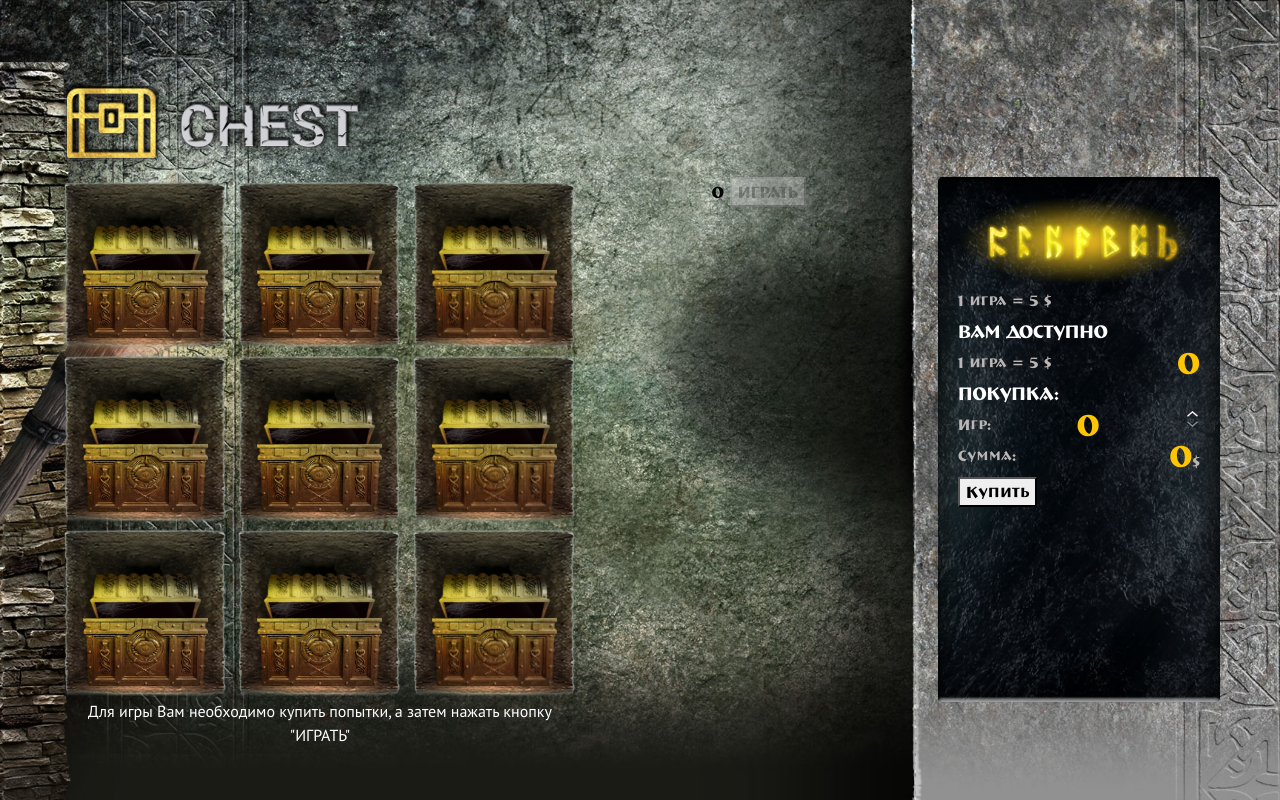
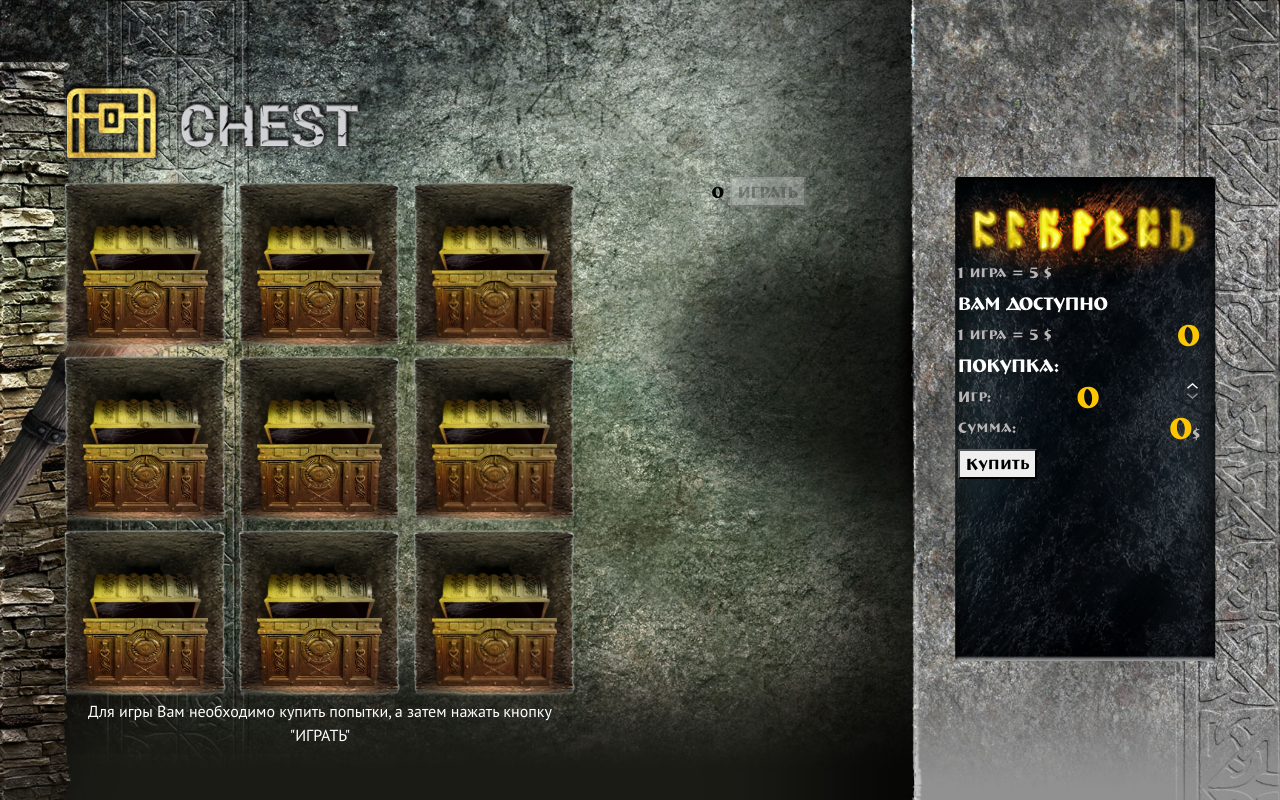
Before and after one commit to MokusM/chest, a Vue app: page / in a window 1280 px wide. Built offline with nearby package versions, Linux system fonts and the light colour scheme.

Commit message:
change img

```diff
--- a/src/components/Purchase.vue
+++ b/src/components/Purchase.vue
@@ -1,6 +1,5 @@
 <template>
 	<div class="purchase">
-		<img src="../assets/img/purchase-title.png" alt="" />
 		<div class="text-item">1 игра = 5 $</div>
 		<div class="title">Вам доступно</div>
 		<ul class="purchase-list">
@@ -68,7 +67,7 @@ export default {
 	background-image: url(@img/purchase-bg.png);
 	background-repeat: no-repeat;
 	background-size: contain;
-	padding: 20px;
+	padding: 80px 20px;
 }
 .text-item {
 	color: #bab6b6;
```
Also changed, not shown: src/assets/img/purchase-bg.png, src/assets/img/purchase-title.png (deleted).
